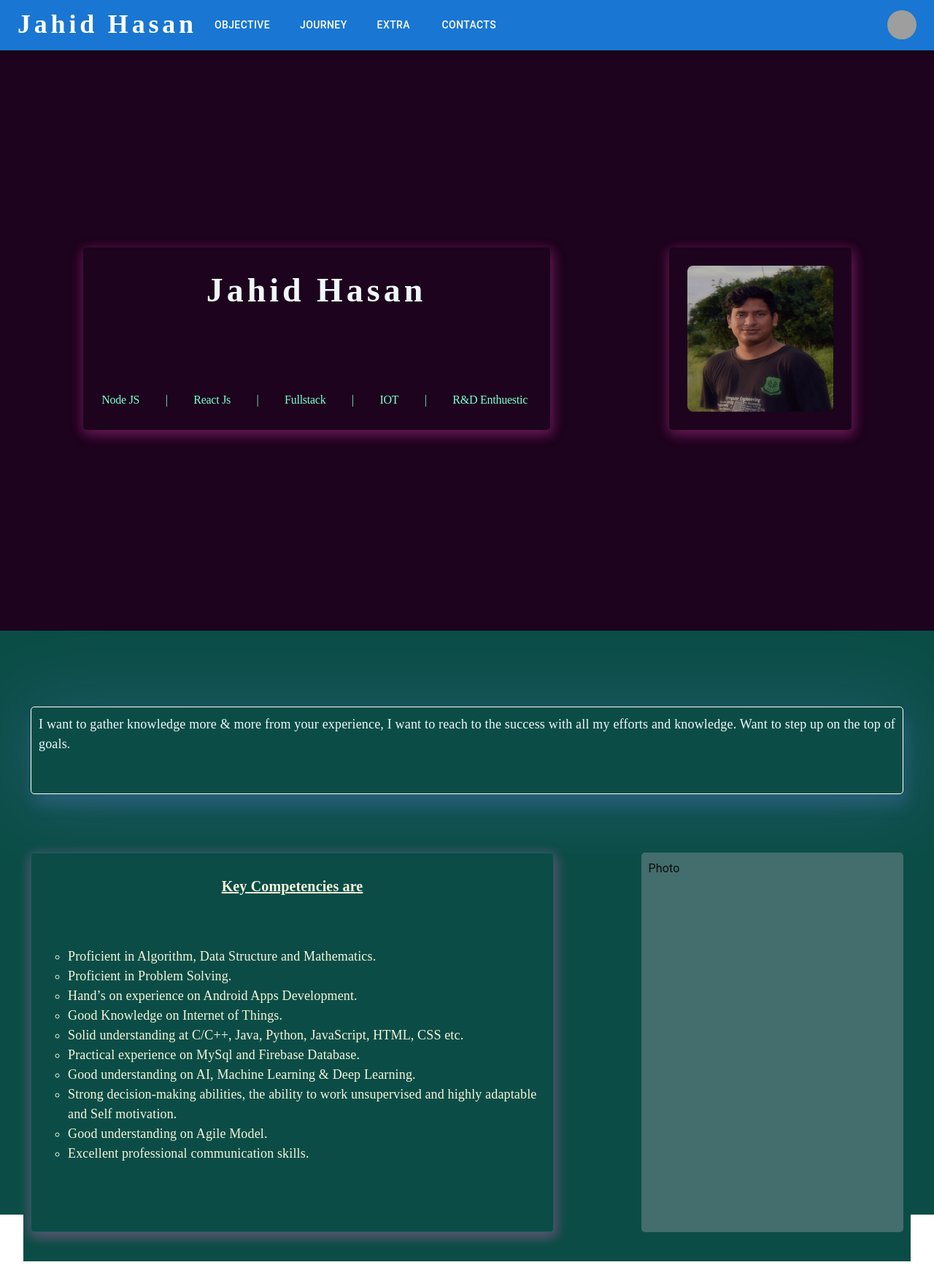
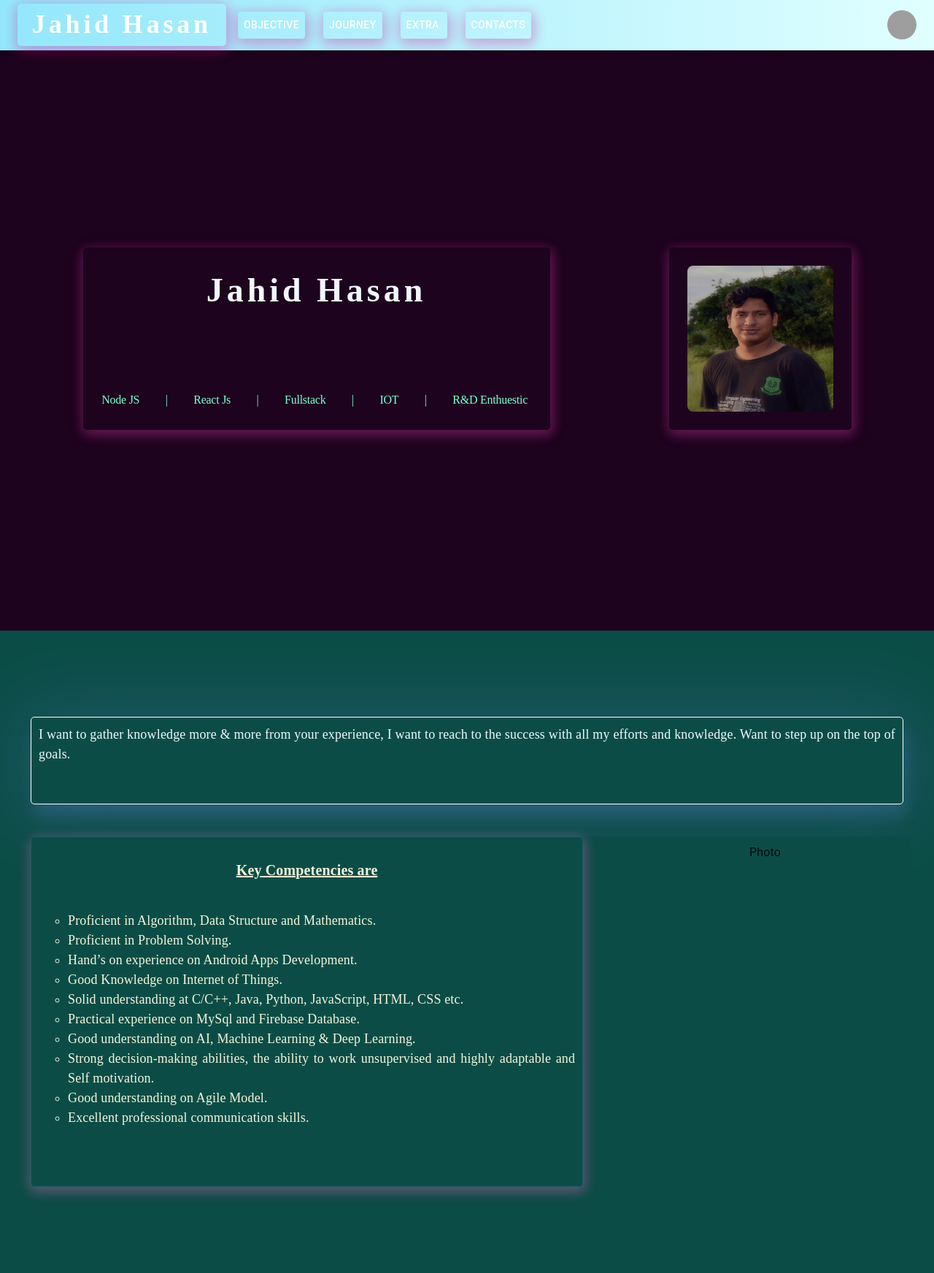
Before and after one commit to teddy-teem/jahid-hasan, a React (Create React App) app: page / in a window 1280 px wide. Shown: the whole page at 73% size. Built offline with nearby package versions, Linux system fonts and the light colour scheme; grey boxes are pictures that could not be loaded.

Commit message:
Appbar color

```diff
--- a/src/components/AppBar/TopAppBar.css
+++ b/src/components/AppBar/TopAppBar.css
@@ -1,13 +1,21 @@
 .Appbar-title {
+  -webkit-box-shadow: 0 4px 15px 4px rgba(213, 3, 136, 0.2), 4px 6px 20px 0 rgba(231, 1, 173, 0.19);
+          box-shadow: 0 4px 15px 4px rgba(213, 3, 136, 0.2), 4px 6px 20px 0 rgba(231, 1, 173, 0.19);
+  border-radius: 5px;
+  padding-left: 20px;
+  padding-right: 20px;
   -webkit-transition: all 1s;
   transition: all 1s;
 }
 
 .Appbar-title:hover {
-  padding-left: 20px;
-  padding-right: 20px;
-  -webkit-box-shadow: 0 4px 15px 4px rgba(141, 10, 93, 0.2), 4px 6px 20px 0 rgba(158, 12, 124, 0.19);
-          box-shadow: 0 4px 15px 4px rgba(141, 10, 93, 0.2), 4px 6px 20px 0 rgba(158, 12, 124, 0.19);
+  color: #5d815d;
+  border-radius: 5px;
+  margin-right: 180px;
+  padding-left: 40px;
+  padding-right: 40px;
+  -webkit-box-shadow: 0 4px 15px 4px rgba(141, 10, 93, 0.2), 4px 6px 20px 0 rgba(224, 17, 141, 0.19);
+          box-shadow: 0 4px 15px 4px rgba(141, 10, 93, 0.2), 4px 6px 20px 0 rgba(224, 17, 141, 0.19);
 }
 
 .pages-container {
@@ -15,12 +23,16 @@
 }
 
 .pages {
-  border: 1px dotted black;
+  border: 1px dotted #f6f6f6;
+  -webkit-box-shadow: 0 4px 15px 4px rgba(255, 15, 167, 0.2), 4px 6px 20px 0 rgba(158, 12, 124, 0.19);
+          box-shadow: 0 4px 15px 4px rgba(255, 15, 167, 0.2), 4px 6px 20px 0 rgba(158, 12, 124, 0.19);
   -webkit-transition: all 1s;
   transition: all 1s;
 }
 
 .pages:hover {
+  background-color: #93E7FB;
+  color: black;
   padding-left: 40px;
   padding-right: 40px;
   -webkit-box-shadow: 0 4px 15px 4px rgba(141, 10, 93, 0.2), 4px 6px 20px 0 rgba(158, 12, 124, 0.19);
--- a/src/components/AppBar/TopAppBar.js
+++ b/src/components/AppBar/TopAppBar.js
@@ -38,7 +38,7 @@ const TopAppBar = (props) => {
 
   return (
 
-      <Container maxWidth="xl">
+      <Container maxWidth="xl" style={{backgroundImage:"linear-gradient(to right, #93E7FB , #E0FFFF)"}}>
         <Toolbar disableGutters>
           <Typography
             variant="h6"
--- a/src/modules/Objectives/Objective.css
+++ b/src/modules/Objectives/Objective.css
@@ -1,5 +1,5 @@
 .objective {
-  height: 100vh;
+  height: 110vh;
   background-color: #0b4d46;
   display: -webkit-box;
   display: -ms-flexbox;
@@ -11,7 +11,7 @@
   -webkit-box-pack: center;
       -ms-flex-pack: center;
           justify-content: center;
-  gap: 10%;
+  gap: 5%;
 }
 
 .objective .content-container {
@@ -25,7 +25,6 @@
   -webkit-box-pack: center;
       -ms-flex-pack: center;
           justify-content: center;
-  margin-top: 5%;
 }
 
 .objective .content-container .motive-speech-box {
@@ -81,7 +80,7 @@
       -ms-flex-pack: start;
           justify-content: flex-start;
   width: 95vw;
-  height: 65vh;
+  height: 60vh;
   padding: 10px;
 }
 
@@ -134,28 +133,114 @@
   list-style-type: circle;
 }
 
+.objective .content-container .key-content .keys .list ul li {
+  text-align: justify;
+  -webkit-transition: all 1s;
+  transition: all 1s;
+}
+
+.objective .content-container .key-content .keys .list ul li:hover {
+  cursor: pointer;
+  padding: 5px;
+  list-style: disc;
+  border-radius: 5px;
+  margin: 5px;
+  -webkit-box-shadow: 0 4px 15px 4px rgba(228, 245, 143, 0.2), 4px 6px 20px 0 rgba(245, 245, 177, 0.2);
+          box-shadow: 0 4px 15px 4px rgba(228, 245, 143, 0.2), 4px 6px 20px 0 rgba(245, 245, 177, 0.2);
+  color: #fff024;
+}
+
 .objective .content-container .key-content .photo {
+  display: -webkit-box;
+  display: -ms-flexbox;
+  display: flex;
+  -webkit-box-orient: horizontal;
+  -webkit-box-direction: normal;
+      -ms-flex-direction: row;
+          flex-direction: row;
+  -webkit-box-pack: center;
+      -ms-flex-pack: center;
+          justify-content: center;
+  -webkit-transition: all 1s;
+  transition: all 1s;
+}
+
+.objective .content-container .key-content .photo img {
+  -ms-flex-item-align: center;
+      -ms-grid-row-align: center;
+      align-self: center;
+  height: 400px;
+  width: 250px;
   border-radius: 5px;
-  background-color: #446d6d;
+  opacity: 0.7;
+  -webkit-transition: all 1s;
+  transition: all 1s;
+}
+
+.objective .content-container .key-content .photo img:hover {
+  opacity: 1;
+  cursor: pointer;
+  -webkit-box-shadow: 0 4px 55px 40px rgba(186, 244, 224, 0.2), 4px 16px 50px 0 rgba(173, 248, 203, 0.2);
+          box-shadow: 0 4px 55px 40px rgba(186, 244, 224, 0.2), 4px 16px 50px 0 rgba(173, 248, 203, 0.2);
+}
+
+.objective .content-container .key-content .photo:hover {
+  cursor: pointer;
+  -webkit-box-shadow: 0 4px 15px 4px rgba(245, 143, 206, 0.2), 4px 6px 20px 0 rgba(249, 45, 188, 0.2);
+          box-shadow: 0 4px 15px 4px rgba(245, 143, 206, 0.2), 4px 6px 20px 0 rgba(249, 45, 188, 0.2);
+}
+
+@media screen and (max-width: 1000px) {
+  .objective {
+    height: 100vh;
+    gap: 2%;
+  }
+  .objective .content-container .key-content .keys {
+    border: 1px solid rgba(111, 140, 236, 0.2);
+    border-radius: 5px;
+    display: -webkit-box;
+    display: -ms-flexbox;
+    display: flex;
+    -webkit-box-orient: vertical;
+    -webkit-box-direction: normal;
+        -ms-flex-direction: column;
+            flex-direction: column;
+    -webkit-box-pack: start;
+        -ms-flex-pack: start;
+            justify-content: flex-start;
+    overflow-y: scroll;
+    -webkit-box-shadow: 0 4px 15px 4px rgba(245, 143, 206, 0.2), 4px 6px 20px 0 rgba(249, 45, 188, 0.2);
+            box-shadow: 0 4px 15px 4px rgba(245, 143, 206, 0.2), 4px 6px 20px 0 rgba(249, 45, 188, 0.2);
+  }
+  .objective .content-container .key-content .keys .title-text {
+    font-size: 18px;
+  }
+  .objective .content-container .key-content .keys .list {
+    margin-top: 5px;
+    -ms-flex-item-align: center;
+        -ms-grid-row-align: center;
+        align-self: center;
+    margin-top: -20px;
+  }
 }
 
 @media screen and (max-width: 680px) {
   .objective {
     height: 100vh;
-    gap: 2%;
-    overflow-y: scroll;
+    gap: 5%;
   }
   .objective .content-container .motive-speech-box {
     height: 20vh;
   }
   .objective .content-container .motive-speech-box .motive-speech {
-    font-size: 16px;
+    font-size: 14px;
   }
   .objective .content-container .key-content {
     -webkit-box-orient: vertical;
     -webkit-box-direction: normal;
         -ms-flex-direction: column;
             flex-direction: column;
+    gap: 5%;
   }
   .objective .content-container .key-content .keys {
     border: 1px solid rgba(111, 140, 236, 0.2);
@@ -186,5 +271,12 @@
   .objective .content-container .key-content .keys .list ul {
     font-size: 12px;
   }
+  .objective .content-container .key-content .photo img {
+    -ms-flex-item-align: center;
+        -ms-grid-row-align: center;
+        align-self: center;
+    height: 150px;
+    width: 100px;
+  }
 }
 /*# sourceMappingURL=Objective.css.map */
```
